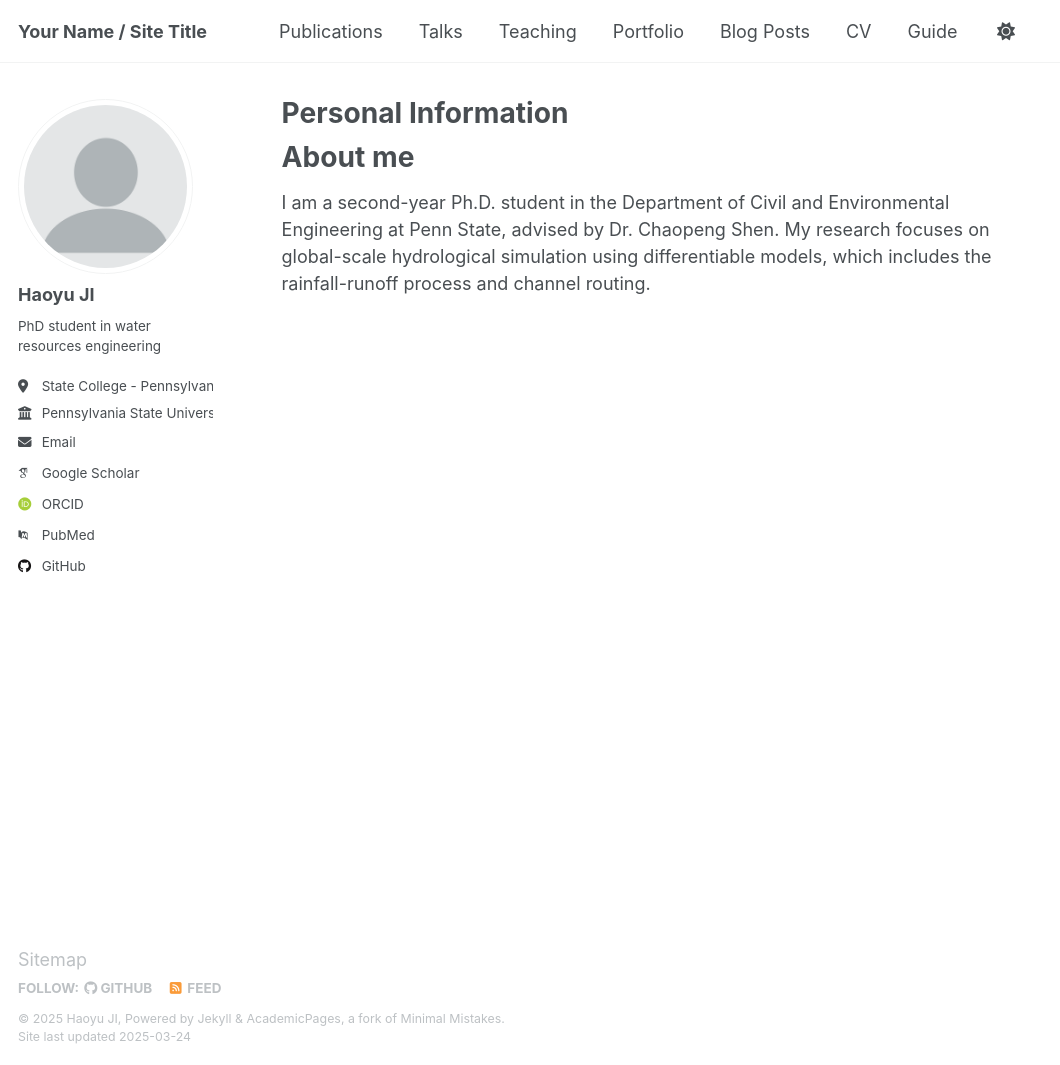
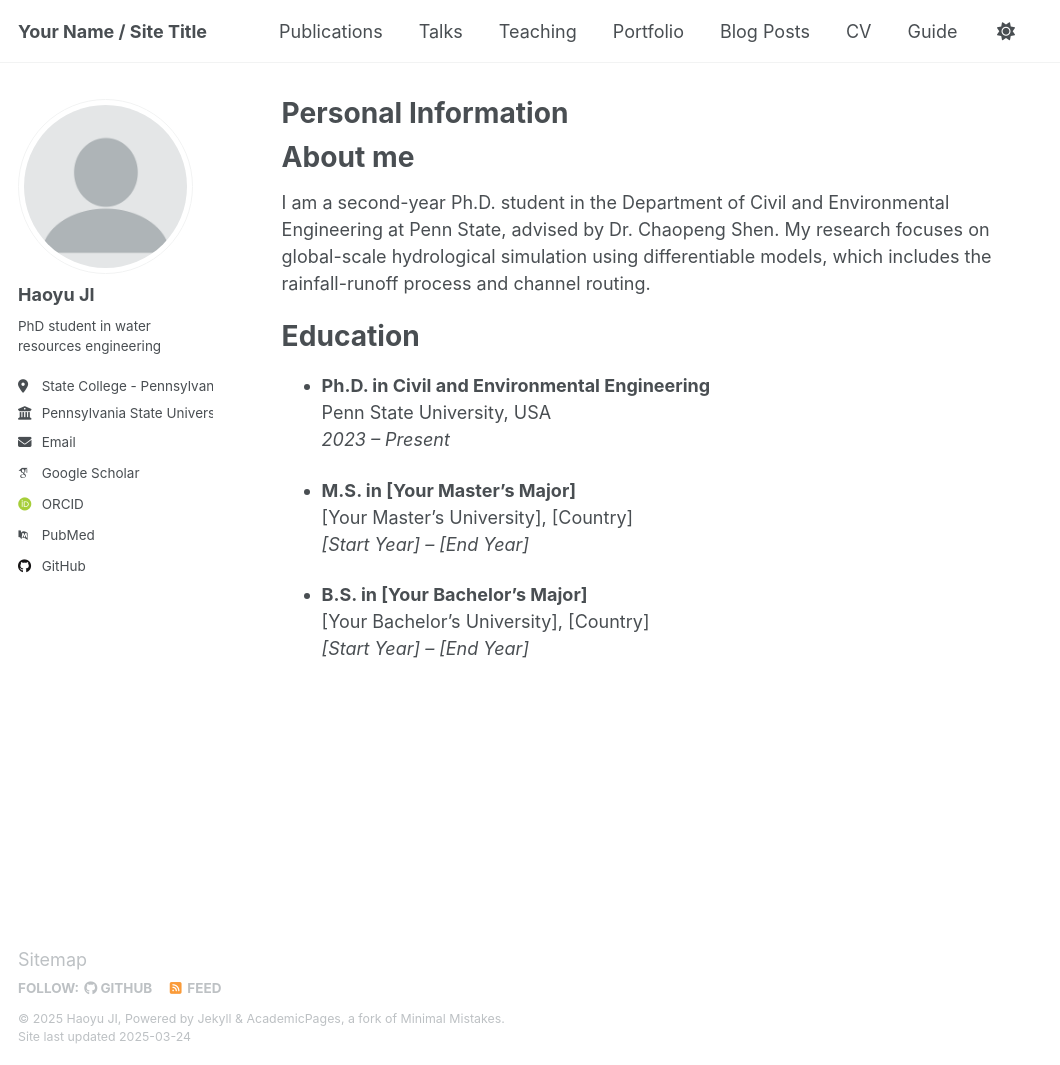
Before and after one commit to hiyuji98/hiyuji.github.io, a Jekyll site: the page built from _pages/about.md, in a window 1280 px wide and 1065 px high. Shown: the whole window, without its empty margins (0-1060 px from the left). Built offline with Jekyll 4.4.1, drawn with Linux system fonts in a browser that asks for light colours; some web fonts are replaced.

Commit message:
Update about.md

```diff
--- a/_pages/about.md
+++ b/_pages/about.md
@@ -11,3 +11,17 @@ redirect_from:
 About me
 ======
 I am a second-year Ph.D. student in the Department of Civil and Environmental Engineering at Penn State, advised by Dr. Chaopeng Shen. My research focuses on global-scale hydrological simulation using differentiable models, which includes the rainfall-runoff process and channel routing.
+
+Education
+======
+- **Ph.D. in Civil and Environmental Engineering**
+  Penn State University, USA
+  *2023 – Present*
+
+- **M.S. in [Your Master's Major]**
+  [Your Master's University], [Country]
+  *[Start Year] – [End Year]*
+
+- **B.S. in [Your Bachelor's Major]**
+  [Your Bachelor's University], [Country]
+  *[Start Year] – [End Year]*
```
